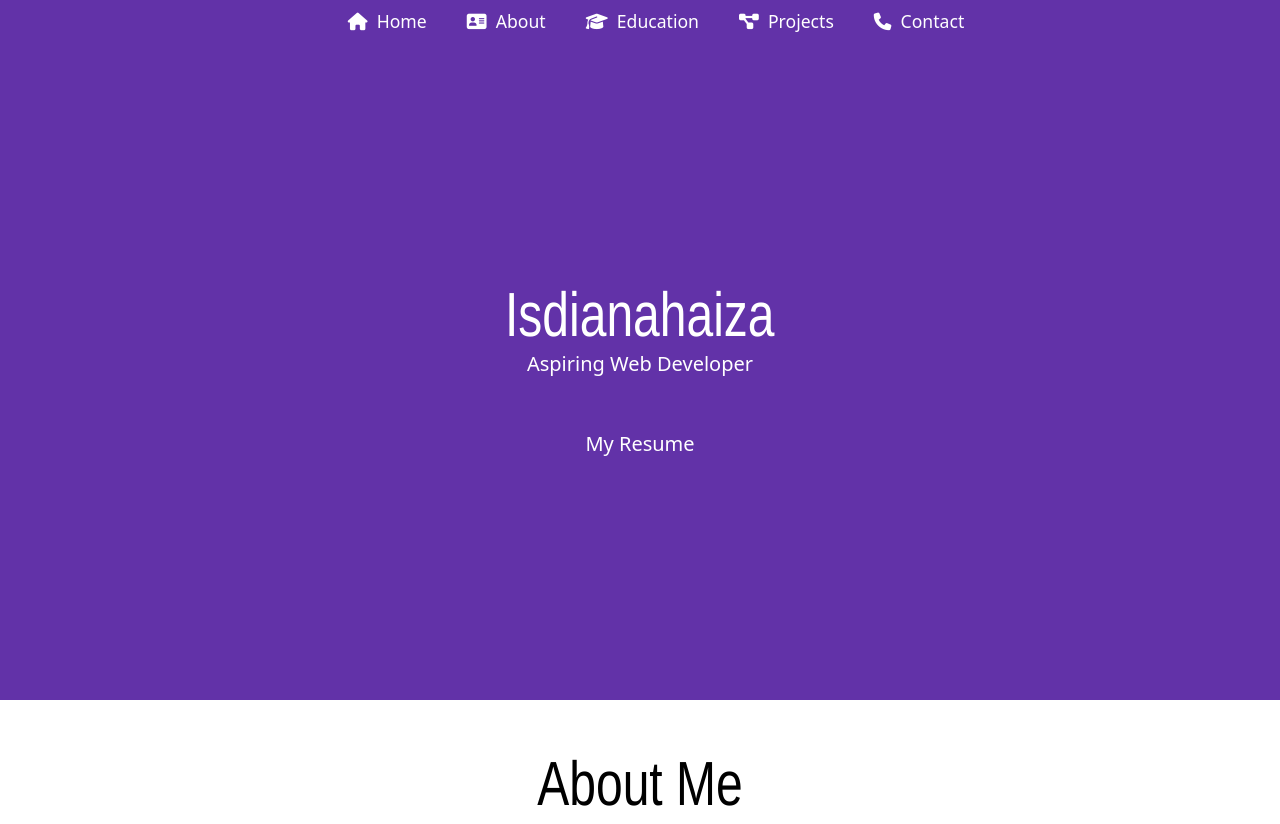
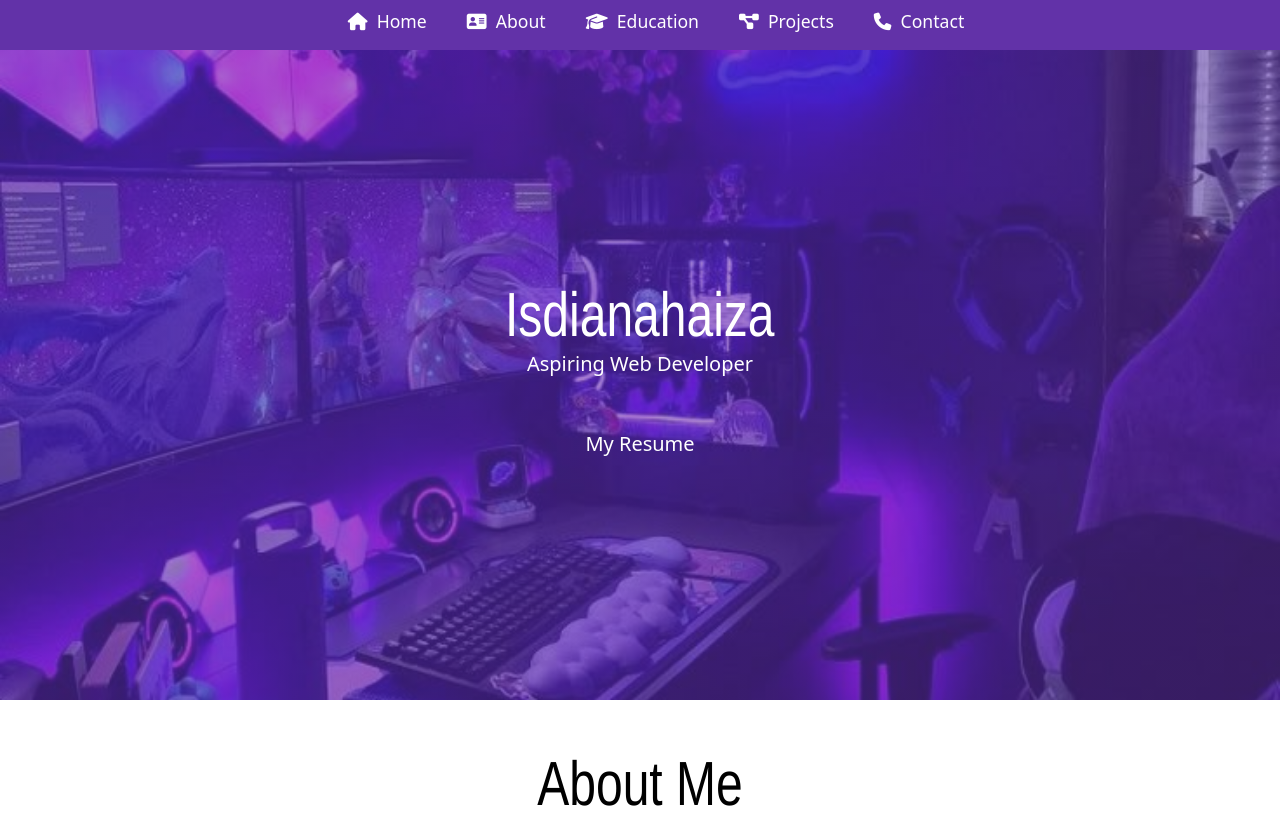
Before and after one commit to dianahaiza/dianahaiza.github.io, a plain HTML site: page index.html in a window 1280 px wide. Shown: the top 824 px of the page. Drawn offline with nearby package versions, Linux system fonts and the light colour scheme.

Commit message:
Fix hero background image on GitHub Pages

```diff
--- a/css/style.css
+++ b/css/style.css
@@ -50,20 +50,10 @@ html{
     height: 650px;
     justify-content: center;
     align-items: center;
-    background-color: #6232a8;
+    background:
+        linear-gradient(rgba(98, 50, 168, 0.55), rgba(98, 50, 168, 0.55)),
+        url("../assets/setup-bg.jpg") no-repeat center center/cover;
     color: white;
-}
-
-#home::before{
-    content:"";
-    position: absolute;
-    top: 0;
-    left: 0;
-    background: url("assets/setup-bg.jpg") no-repeat center center/cover;
-    height: 700px;
-    width: 100%;
-    z-index: -1;
-    opacity: .8;
 }
 
 .heading{
```
